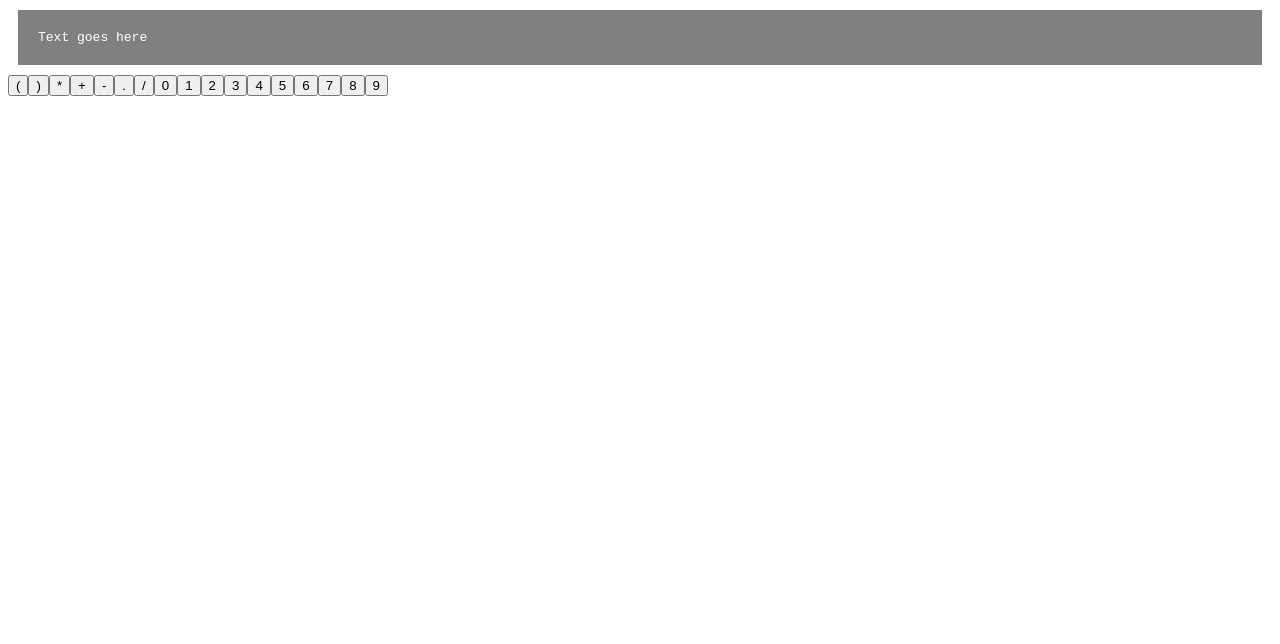
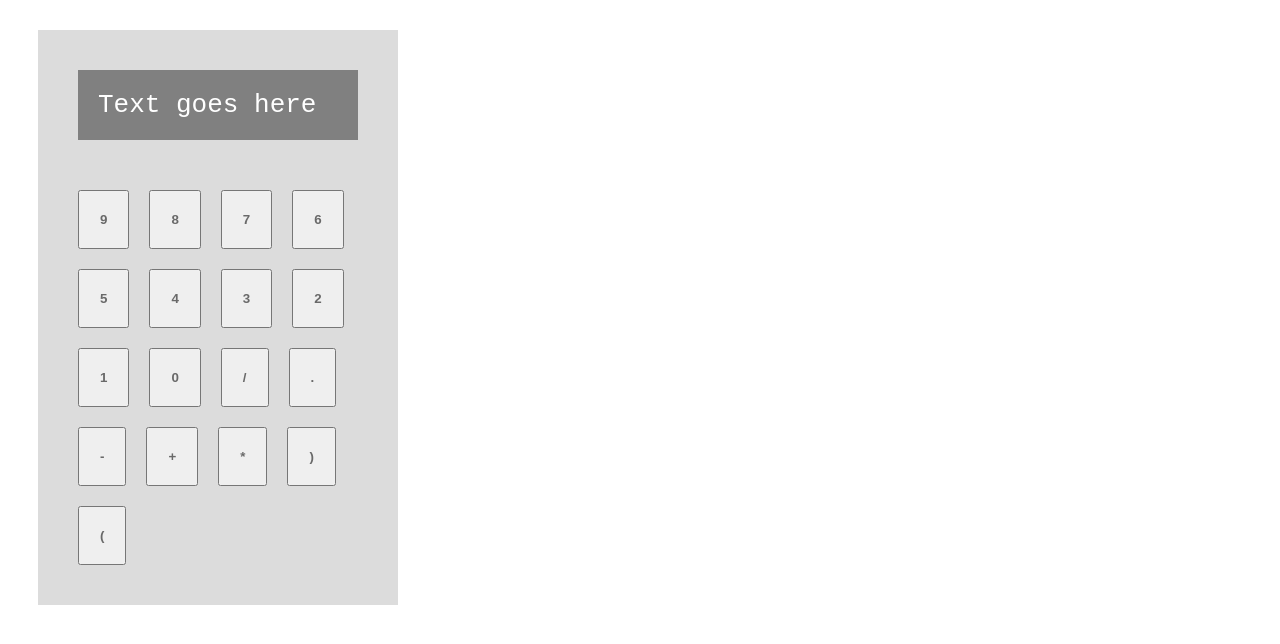
Before and after one commit to samblackmore/calculator, a plain HTML site: page index.html in a window 1280 px wide. Drawn offline with Linux system fonts and the light colour scheme.

Commit message:
adding style to look vaguely calculator-like

```diff
--- a/index.html
+++ b/index.html
@@ -2,7 +2,9 @@
 <head>
   <link rel='stylesheet' href='style.css'>
 <body>
-  <div id='display'>Text goes here</div>
-  <script src='main.js'></script>
+  <div id='calculator'>
+    <div id='display'>Text goes here</div>
+    <script src='main.js'></script>
+  </div>
 </body>
 </html>
--- a/main.js
+++ b/main.js
@@ -6,13 +6,15 @@ for (var i = 40; i <= 57; i++) {
     buttons.push(String.fromCharCode(i));
 }
 buttons.splice(buttons.indexOf(','), 1);
+buttons = buttons.reverse();
 
 buttons.forEach(function(value) {
+  var calculator = document.getElementById('calculator');
   var button = document.createElement('button');
   var text = document.createTextNode(value);
   button.appendChild(text);
   button.setAttribute('onclick', 'buttonClick("' + value + '")');
-  document.body.appendChild(button);
+  calculator.appendChild(button);
 });
 
 function buttonClick(button) {
--- a/style.css
+++ b/style.css
@@ -1,7 +1,24 @@
 #display {
   margin: 10px;
+  margin-bottom: 40px;
   padding: 20px;
+  font-size: 200%;
   font-family: monospace;
   background-color: gray;
   color: white;
 }
+
+#calculator {
+  margin: 30px;
+  padding: 30px;
+  background-color: gainsboro;
+  width: 300px;
+}
+
+button {
+  color: dimgray;
+  font-weight: bold;
+  text-align: center;
+  margin: 10px;
+  padding: 20px;
+}
```
